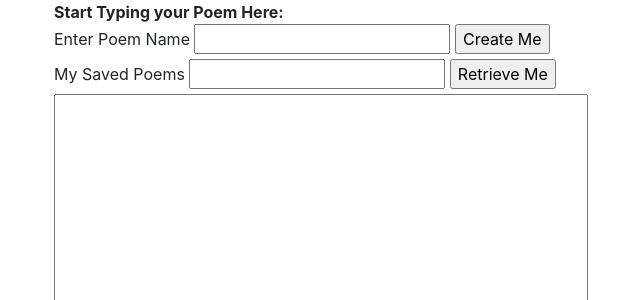
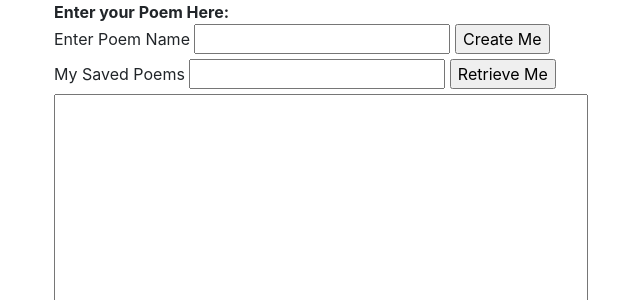
Before and after one commit to manthrayilsubin/enjoypoem, a PHP site: page / in a window 1280 px wide. Shown: the top 300 px of the page, without its empty margins (31-671 px from the left). Run offline with PHP 8.4, Linux system fonts and the light colour scheme; some libraries are stand-ins or nearby versions.

Commit message:
changed title

```diff
--- a/index.php
+++ b/index.php
@@ -13,7 +13,7 @@
   <div class="container">
   <div class="row">
     <div class="col">
-    <b>Start Typing your Poem Here:</b><br>
+    <b>Enter your Poem Here:</b><br>
     </div>
     </div>
   <div class="row">
```
